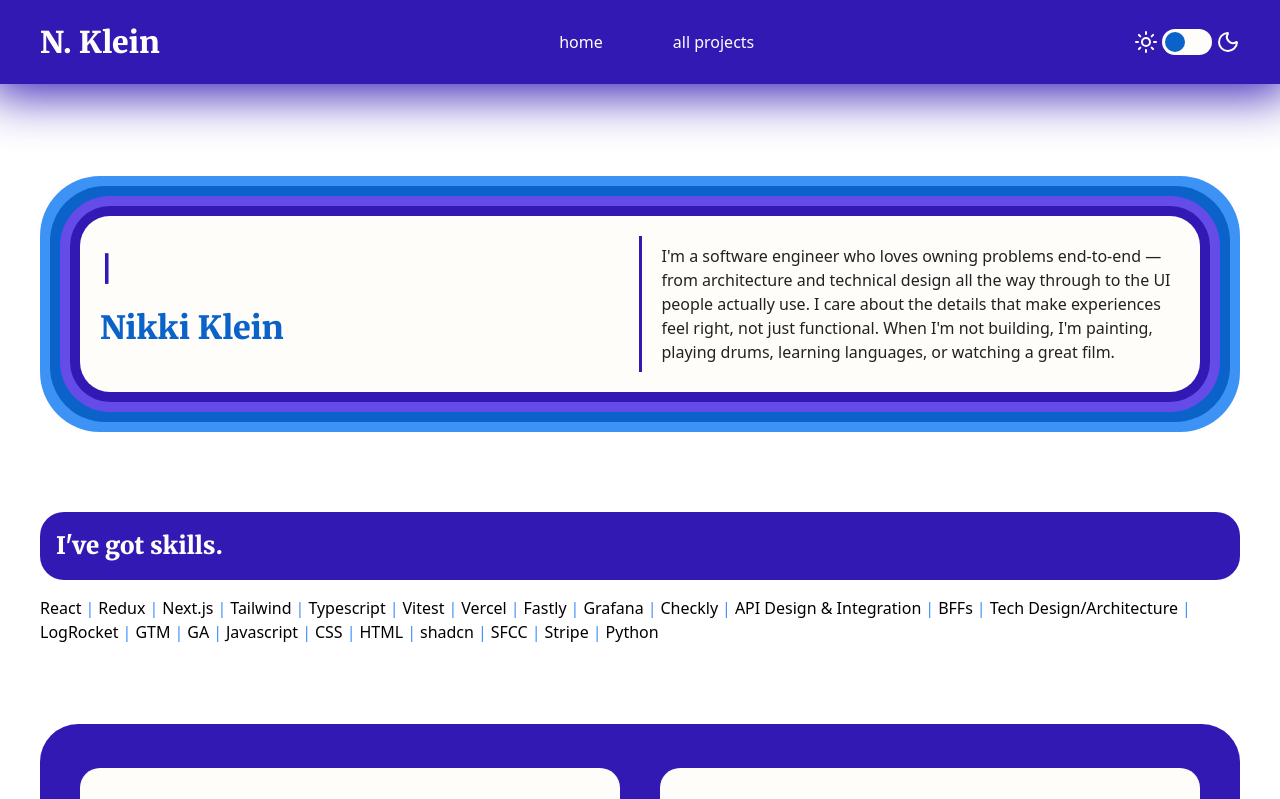
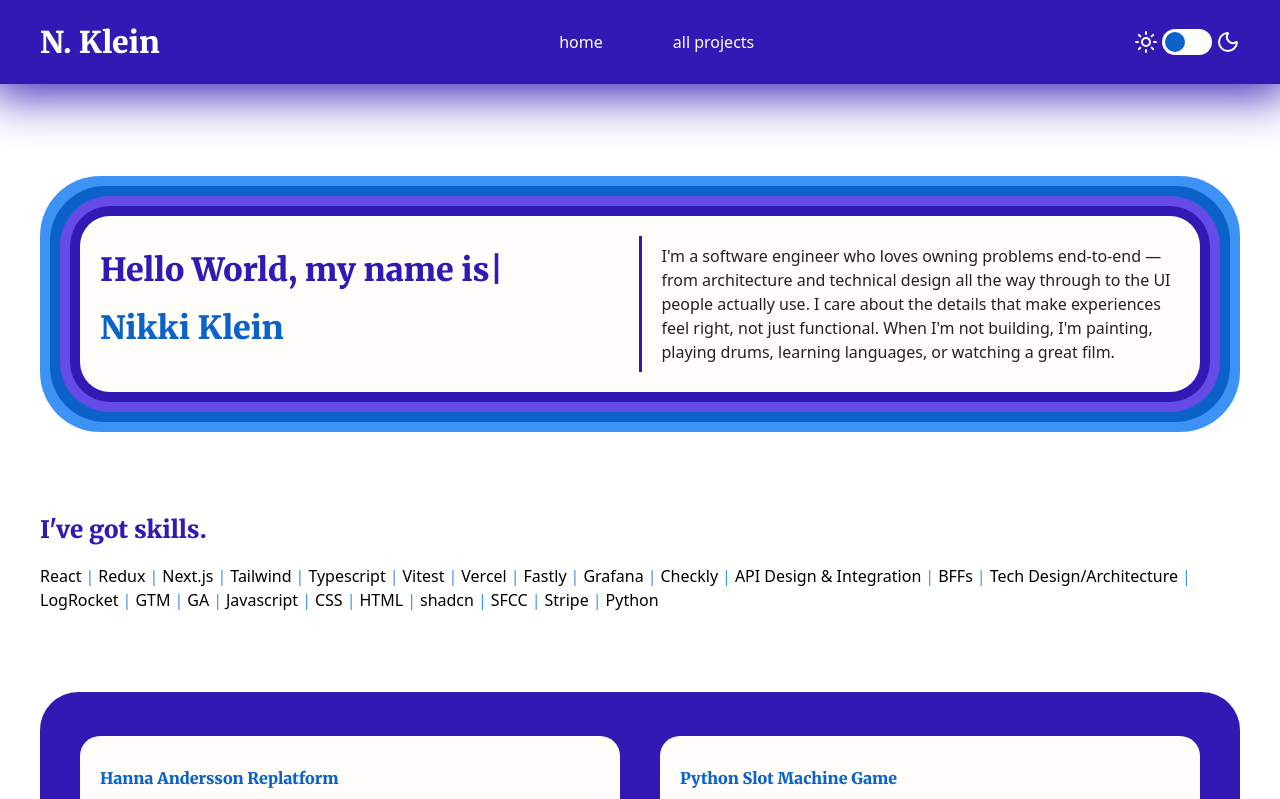
Before and after one commit to kleinlikecalvin/klein_like_calvin_next, a Next.js app: page / in a window 1280 px wide. Shown: the top 799 px of the page. Built offline with nearby package versions, Linux system fonts and the light colour scheme.

Commit message:
Removes .header-block

```diff
--- a/app/globals.css
+++ b/app/globals.css
@@ -97,12 +97,4 @@
     border-radius: 30px;
     padding: var(--padding-half);
   }
-  .header-block {
-    background-color: var(--color-special-one);
-    padding: 16px;
-    text-align: left;
-    width: 100%;
-    border-radius: 24px;
-    color: var(--color-background);
-  }
 }
```
